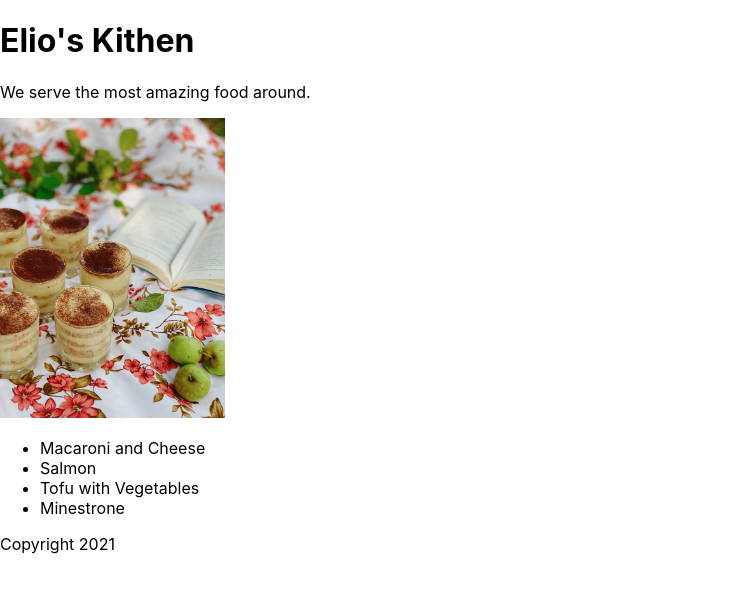
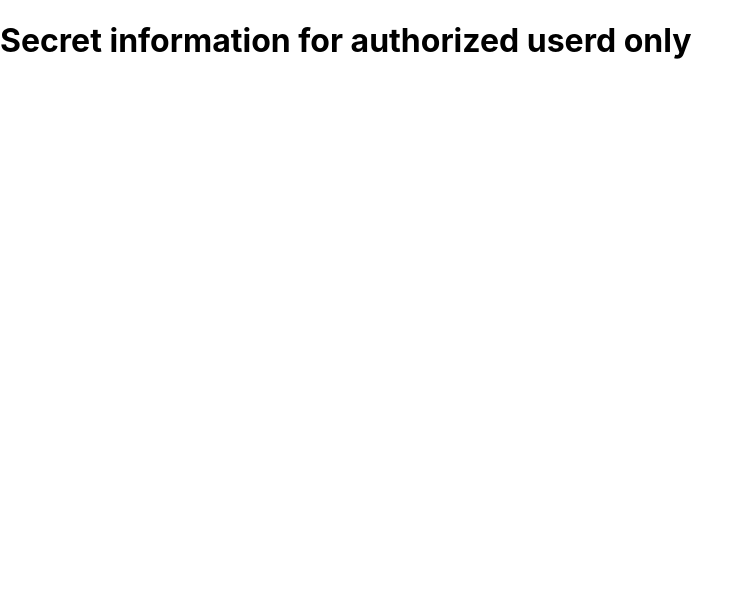
Before and after one commit to luml/react-essentials, a React (Create React App) app: page / in a window 1280 px wide. Shown: the top 592 px of the page, without its empty margins (0-754 px from the left). Built offline with nearby package versions, Linux system fonts and the light colour scheme.

Commit message:
upd: props destructuring

```diff
--- a/src/App.js
+++ b/src/App.js
@@ -1,54 +1,21 @@
 import React from 'react';
 import './App.css';
-import restaurant from './restaurant.jpg'
 
-// Create a component by creating a function, this function returns JSX
-function Header(props) {
+function SecretComponent() {
+  return <h1>Secret information for authorized userd only</h1>
+}
+
+function RegularComponent() {
+  return <h1>Everyone can see this components</h1>
+}
+
+// Object destructuring
+function App({authorized}) {
   return (
-    <header>
-      <h1>{props.name}'s Kithen</h1>
-    </header>
+    <>
+      {authorized ? <SecretComponent /> : <RegularComponent />}
+    </>
   )
 }
 
-function Main(props) {
-  return (
-    <header>
-      <p>We serve the most {props.adjective} food around.</p>
-      <img src={restaurant} height={300} alt="a restaurant product"/>
-      {/* <img src="https://github.com/luml.png" height={200} /> */}
-      <ul style={{textAlign: "left"}}>
-        {props.dishes.map((dish) => <li key={dish.id}>{dish.title}</li>)}
-      </ul>
-    </header>
-  )
-}
-
-function Footer(props) {
-  return (
-    <footer>
-      <p>Copyright {props.year}</p>
-    </footer>
-  )
-}
-
-const dishes = [
-  "Macaroni and Cheese",
-  "Salmon",
-  "Tofu with Vegetables",
-  "Minestrone"
-];
-// Make unique key for rendering list
-const dishObjects = dishes.map((dish, i) => ({id: i, title: dish}))
-
-function App() {
-  return (
-    <>
-      <Header name="Elio"/>
-      <Main adjective="amazing" dishes={dishObjects}/>
-      <Footer year={new Date().getFullYear()}/>
-    </>
-  );
-}
-
 export default App;
--- a/src/index.js
+++ b/src/index.js
@@ -4,9 +4,13 @@ import './index.css';
 import App from './App';
 // import reportWebVitals from './reportWebVitals';
 
+// Array destructuring
+const [, , lastItem] = ["boots", "tent", "headlamp"]
+console.log(lastItem)
+
 // React.Fragment can be removed
 ReactDOM.render(
-  <App />,
+  <App authorized={true}/>,
   document.getElementById('root')
 );
 
```
